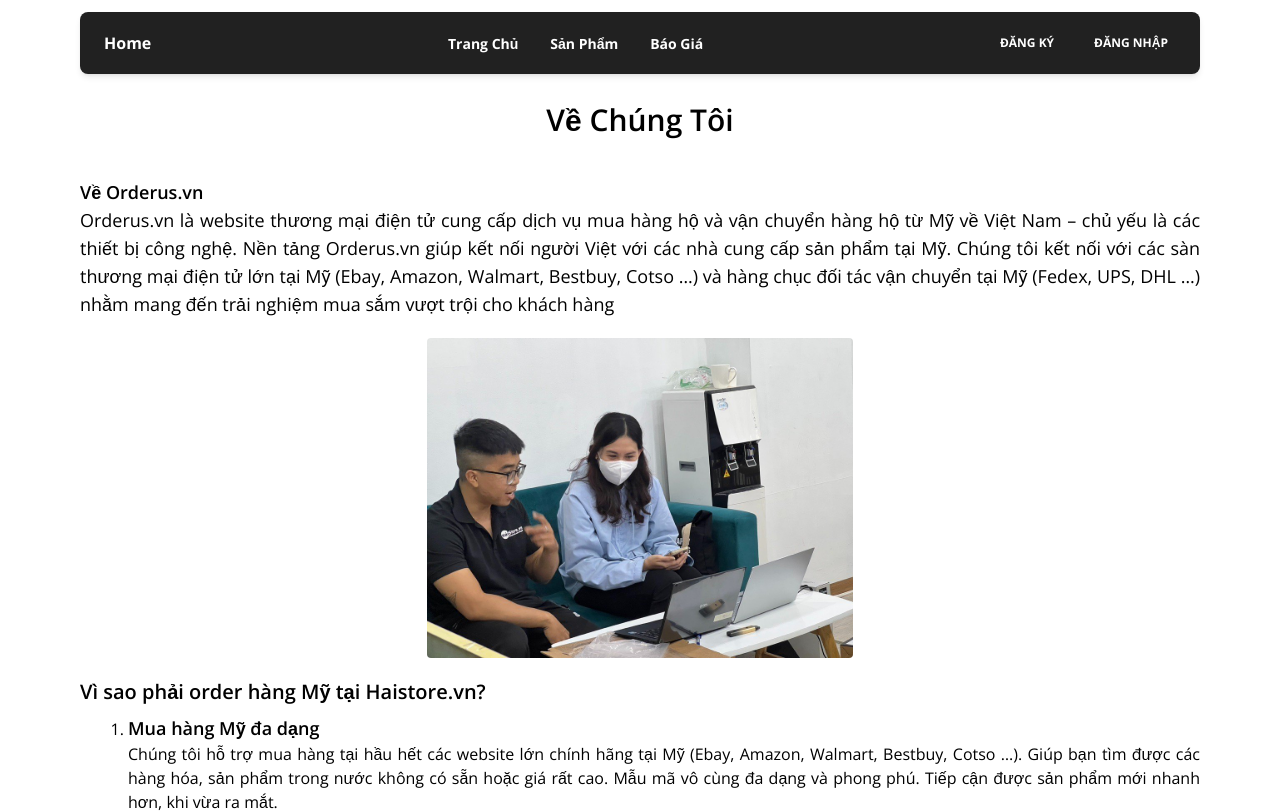
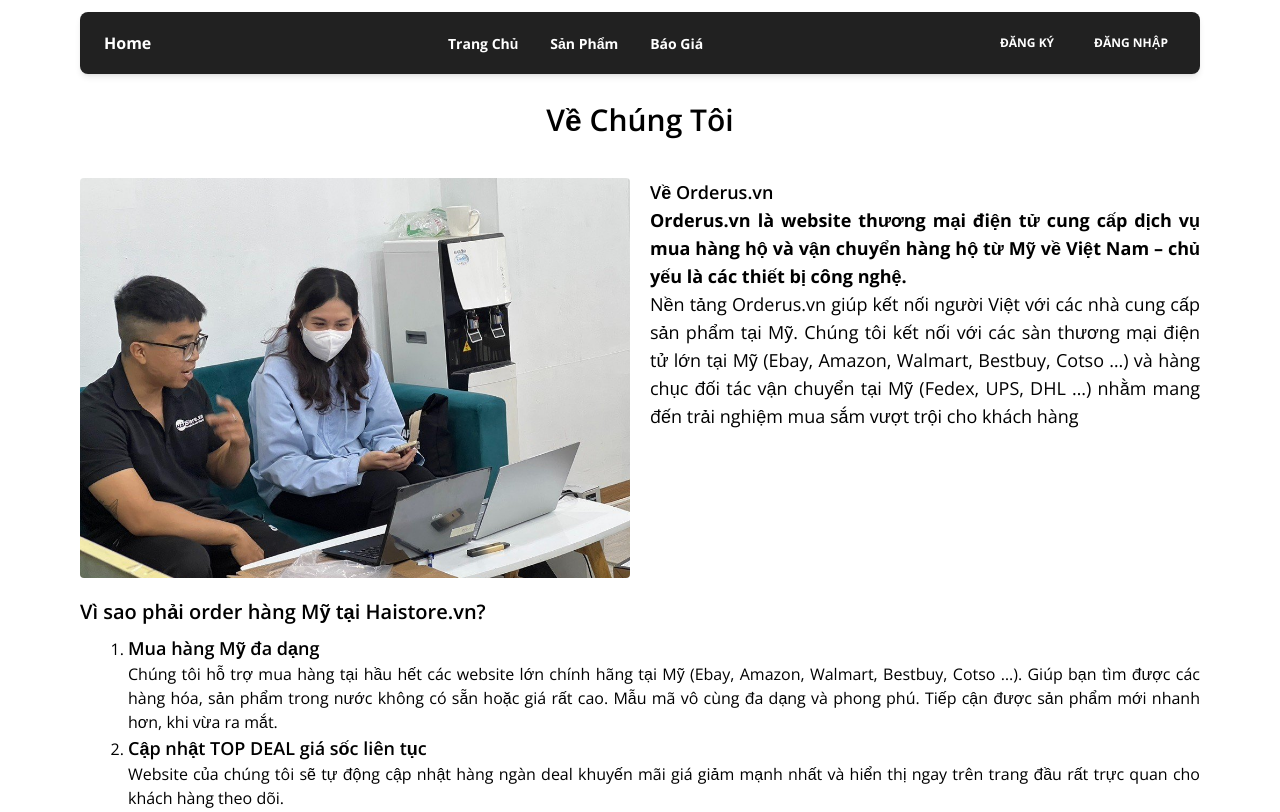
Before and after one commit to Tuns0704/Freelance-Ecommerce, a React (Vite) app: page /about-us in a window 1280 px wide. Shown: the top 812 px of the page. Built offline with nearby package versions, Linux system fonts and the light colour scheme.

Commit message:
Add: Contact Us

```diff
--- a/src/cores/components/footer.jsx
+++ b/src/cores/components/footer.jsx
@@ -114,11 +114,11 @@ Footer.defaultProps = {
 				},
 				{
 					name: "Truy vết hàng hoá",
-					path: "https://www.creative-tim.com/blog",
+					path: "/contact-us",
 				},
 				{
 					name: "Liên hệ chúng tôi",
-					path: "https://www.github.com/creativetimofficial/material-tailwind?ref=mtk",
+					path: "/contact-us",
 				},
 			],
 		},
--- a/src/features/AboutUs/index.jsx
+++ b/src/features/AboutUs/index.jsx
@@ -70,23 +70,29 @@ const AboutUs = () => {
 			<h1 className="flex justify-center items-center text-3xl font-semibold mb-5">
 				Về Chúng Tôi
 			</h1>
-			<div className=" text-lg">
-				<h2 className="font-semibold">Về Orderus.vn</h2>
-				<p className="text-justify">
-					Orderus.vn là website thương mại điện tử cung cấp dịch vụ mua hàng hộ
-					và vận chuyển hàng hộ từ Mỹ về Việt Nam – chủ yếu là các thiết bị công
-					nghệ. Nền tảng Orderus.vn giúp kết nối người Việt với các nhà cung cấp
-					sản phẩm tại Mỹ. Chúng tôi kết nối với các sàn thương mại điện tử lớn
-					tại Mỹ (Ebay, Amazon, Walmart, Bestbuy, Cotso …) và hàng chục đối tác
-					vận chuyển tại Mỹ (Fedex, UPS, DHL …) nhằm mang đến trải nghiệm mua
-					sắm vượt trội cho khách hàng
-				</p>
-			</div>
-			<div className="flex justify-center">
-				<img
-					src="/public/img/pic2.png"
-					className="rounded justify-center h-[40vh] object-cover"
-				/>
+			<div className="flex gap-5 w-full flex-col md:flex-row">
+				<div className="md:w-1/2 flex justify-center">
+					<img
+						src="/public/img/pic2.png"
+						className="rounded w-full h-[50vh] justify-center object-cover"
+					/>
+				</div>
+				<div className="md:w-1/2 text-lg">
+					<h2 className="font-semibold">Về Orderus.vn</h2>
+					<p className="text-justify">
+						<b>
+							Orderus.vn là website thương mại điện tử cung cấp dịch vụ mua hàng
+							hộ và vận chuyển hàng hộ từ Mỹ về Việt Nam – chủ yếu là các thiết
+							bị công nghệ.
+						</b>
+						<br />
+						Nền tảng Orderus.vn giúp kết nối người Việt với các nhà cung cấp sản
+						phẩm tại Mỹ. Chúng tôi kết nối với các sàn thương mại điện tử lớn
+						tại Mỹ (Ebay, Amazon, Walmart, Bestbuy, Cotso …) và hàng chục đối
+						tác vận chuyển tại Mỹ (Fedex, UPS, DHL …) nhằm mang đến trải nghiệm
+						mua sắm vượt trội cho khách hàng
+					</p>
+				</div>
 			</div>
 			<div className="flex flex-col gap-5">
 				<div>
--- /dev/null
+++ b/src/features/ContactUs/index.jsx
@@ -0,0 +1,71 @@
+import { Button, Input, Textarea } from "@material-tailwind/react";
+import {
+	MapPinIcon,
+	EnvelopeIcon,
+	PhoneIcon,
+} from "@heroicons/react/24/outline";
+
+const contact = [
+	{
+		icon: <MapPinIcon className="w-6 h-6" />,
+		title: "Địa Chỉ",
+		content: "18 Thân Văn Nhiếp, P.An Phú, TP.Thủ Đức",
+	},
+	{
+		icon: <EnvelopeIcon className="w-6 h-6" />,
+		title: "Email",
+		content: "sup.orderus@gmail.com",
+	},
+	{
+		icon: <PhoneIcon className="w-6 h-6" />,
+		title: "Điện Thoại",
+		content: "0123456789",
+	},
+];
+
+const ContactUs = () => {
+	return (
+		<div className="md:h-[70vh] mb-5">
+			<h1 className="text-3xl font-medium text-center mb-5">
+				Liên hệ chúng tôi
+			</h1>
+
+			<div className="h-full md:flex gap-5">
+				<div className="md:w-1/3 border">
+					<div className="flex flex-col gap-5 p-5">
+						<Input label="Tên" placeholder="Nhập tên" required />
+						<Input label="Họ" placeholder="Nhập họ" required />
+						<Input label="Email" placeholder="Nhập email" required />
+						<Input label="Điện Thoại" placeholder="Nhập điện thoại" required />
+						<Textarea label="Nhận Xét / Câu Hỏi" className="h-40" required />
+						<Button className="px-14 py-3 rounded">Gửi</Button>
+					</div>
+				</div>
+				<div className="md:w-2/3 flex flex-col h-full justify-between">
+					<iframe
+						className="w-full h-[50vh]"
+						src="https://www.google.com/maps/embed?pb=!1m14!1m8!1m3!1d173537.2977969947!2d108.01555496858708!3d16.030762420278602!3m2!1i1024!2i768!4f13.1!3m3!1m2!1s0x31421827a3c439f5%3A0xdec2fb897aa16a90!2sGreenwich%20Vi%E1%BB%87t%20Nam!5e0!3m2!1svi!2s!4v1709810004170!5m2!1svi!2s"
+						style={{ border: 0 }}
+						allowfullscreen=""
+						loading="lazy"
+						referrerPolicy="no-referrer-when-downgrade"
+					></iframe>
+					<div>
+						<h1 className="font-bold text-2xl mb-2">Nơi liên hệ</h1>
+						{contact.map((item, index) => (
+							<div key={index} className="flex gap-3 py-2">
+								{item.icon}
+								<div className="flex gap-2">
+									<h1 className="font-bold">{item.title}: </h1>
+									<p> {item.content}</p>
+								</div>
+							</div>
+						))}
+					</div>
+				</div>
+			</div>
+		</div>
+	);
+};
+
+export default ContactUs;
--- a/src/routes/app.router.jsx
+++ b/src/routes/app.router.jsx
@@ -9,6 +9,7 @@ import Register from "./../features/Register/index";
 import ProductDetail from "../features/ProductDetail";
 import Products from "../features/Products";
 import AboutUs from "../features/AboutUs";
+import ContactUs from "../features/ContactUs";
 
 export const AppRouter = () => {
 	// const {
@@ -28,6 +29,7 @@ export const AppRouter = () => {
 				<Route path="/report-price" element={<Products />} />
 				<Route path="/product-detail/:id" element={<ProductDetail />} />
 				<Route path="/about-us" element={<AboutUs />} />
+				<Route path="/contact-us" element={<ContactUs />} />
 				<Route path="*" element={<Navigate to="/home" replace />} />
 			</Route>
 		</Routes>
```
